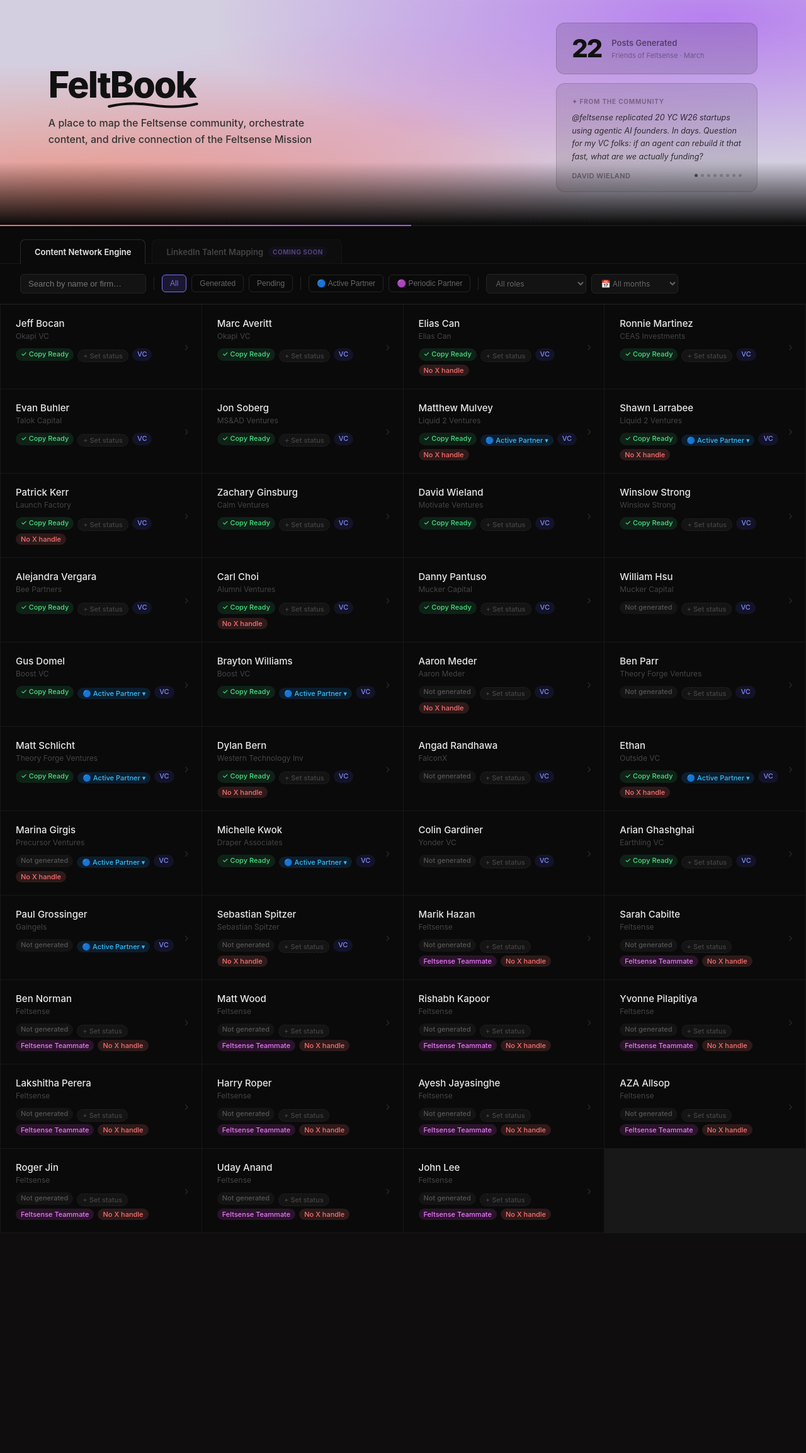
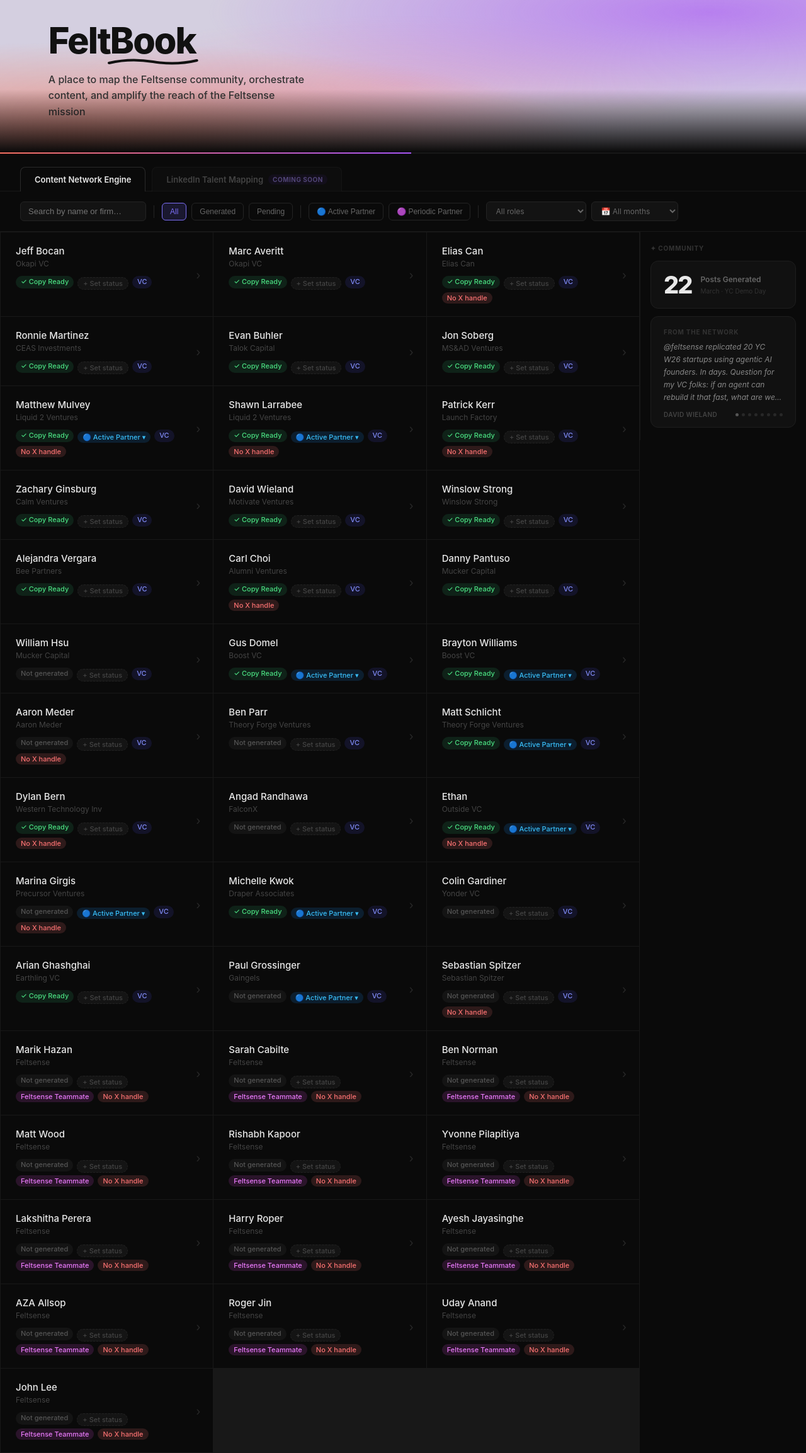
Before and after one commit to in-the-woods-sf/feltsenseproject, a Flask app: page / in a window 1280 px wide. Shown: the whole page at 63% size. Before the commit the page ends 1937 px from the top, so only its background shows below. Run offline with Flask 3, Linux system fonts and the light colour scheme.

Commit message:
move stat/carousel to sidebar beside grid; update subtitle copy
Co-Authored-By: Claude Sonnet 4.6 <noreply@anthropic.com>

```diff
--- a/templates/index.html
+++ b/templates/index.html
@@ -14,7 +14,6 @@
       min-height: 28vh;
       display: flex;
       align-items: center;
-      justify-content: center;
       padding: 36px 6vw 52px;
       background:
         radial-gradient(ellipse at 10% 95%, rgba(249, 112, 80, 0.70) 0%, transparent 50%),
@@ -22,7 +21,6 @@
         radial-gradient(ellipse at 50% 55%, rgba(232, 121, 177, 0.30) 0%, transparent 58%),
         #d4cfe0;
       overflow: hidden;
-      gap: 4vw;
     }
 
     .hero::after {
@@ -34,7 +32,6 @@
       pointer-events: none;
     }
 
-    /* Left column */
     .hero-left {
       flex: 1;
       min-width: 0;
@@ -78,66 +75,85 @@
       line-height: 1.6;
     }
 
-    /* Right column */
-    .hero-right {
-      width: clamp(240px, 26vw, 320px);
+    /* ── Content layout (grid + sidebar) ───────────────── */
+    .content-layout {
+      display: flex;
+      align-items: flex-start;
+    }
+    .grid-wrap {
+      flex: 1;
+      min-width: 0;
+    }
+
+    /* ── Sidebar ─────────────────────────────────────── */
+    .sidebar {
+      width: 264px;
       flex-shrink: 0;
+      padding: 20px 16px;
       display: flex;
       flex-direction: column;
-      gap: 14px;
-      position: relative;
-      z-index: 1;
+      gap: 12px;
+      position: sticky;
+      top: 0;
+      max-height: 100vh;
+      overflow-y: auto;
+      border-left: 1px solid #181818;
+      background: #0a0a0a;
+    }
+    .sidebar-label {
+      font-size: 10px;
+      font-weight: 700;
+      text-transform: uppercase;
+      letter-spacing: 0.8px;
+      color: #333;
+      margin-bottom: 2px;
     }
 
     /* Stat card */
     .stat-card {
-      background: rgba(0,0,0,0.12);
-      border: 1px solid rgba(0,0,0,0.15);
-      backdrop-filter: blur(8px);
-      border-radius: 14px;
-      padding: 20px 24px;
+      background: #111;
+      border: 1px solid #1e1e1e;
+      border-radius: 12px;
+      padding: 18px 20px;
       display: flex;
       align-items: center;
-      gap: 16px;
+      gap: 14px;
     }
     .stat-number {
-      font-size: 40px;
+      font-size: 38px;
       font-weight: 800;
       letter-spacing: -2px;
-      color: #111;
+      color: #e8e8e8;
       line-height: 1;
     }
     .stat-label {
-      font-size: 13px;
+      font-size: 12px;
       font-weight: 600;
-      color: rgba(0,0,0,0.5);
+      color: #666;
       line-height: 1.4;
     }
     .stat-sub {
-      font-size: 11px;
-      color: rgba(0,0,0,0.35);
+      font-size: 10px;
+      color: #333;
       margin-top: 3px;
     }
 
     /* Quote carousel */
     .quote-card {
-      background: rgba(0,0,0,0.10);
-      border: 1px solid rgba(0,0,0,0.13);
-      backdrop-filter: blur(8px);
-      border-radius: 14px;
-      padding: 22px 24px 18px;
-      min-height: 148px;
+      background: #111;
+      border: 1px solid #1e1e1e;
+      border-radius: 12px;
+      padding: 18px 20px 14px;
       display: flex;
       flex-direction: column;
       justify-content: space-between;
     }
     .quote-text {
-      font-size: 12.5px;
+      font-size: 12px;
       line-height: 1.65;
-      color: rgba(0,0,0,0.75);
+      color: #888;
       font-style: italic;
       flex: 1;
-      /* clamp to 4 lines */
       display: -webkit-box;
       -webkit-line-clamp: 5;
       -webkit-box-orient: vertical;
@@ -153,9 +169,9 @@
       margin-top: 12px;
     }
     .quote-name {
-      font-size: 11px;
+      font-size: 10px;
       font-weight: 600;
-      color: rgba(0,0,0,0.4);
+      color: #444;
       text-transform: uppercase;
       letter-spacing: 0.4px;
     }
@@ -166,17 +182,17 @@
     .quote-dot {
       width: 5px; height: 5px;
       border-radius: 50%;
-      background: rgba(0,0,0,0.2);
+      background: #282828;
       transition: background 0.3s;
     }
-    .quote-dot.active { background: rgba(0,0,0,0.55); }
+    .quote-dot.active { background: #555; }
     .quote-label {
       font-size: 10px;
       font-weight: 700;
       text-transform: uppercase;
       letter-spacing: 0.8px;
-      color: rgba(0,0,0,0.35);
-      margin-bottom: 10px;
+      color: #333;
+      margin-bottom: 8px;
     }
 
     .progress-bar { height: 2px; background: #181818; }
@@ -328,8 +344,6 @@
 
 <!-- ── Hero ──────────────────────────────────────────────── -->
 <div class="hero">
-
-  <!-- Left: title + subtitle -->
   <div class="hero-left">
     <h1 class="hero-title">
       Felt<span class="underlined">Book
@@ -338,37 +352,7 @@
         </svg>
       </span>
     </h1>
-    <p class="hero-sub">A place to map the Feltsense community, orchestrate content, and drive connection of the Feltsense Mission</p>
-  </div>
-
-  <!-- Right: stat + quote carousel -->
-  <div class="hero-right">
-
-    <!-- Posts generated count -->
-    <div class="stat-card">
-      <div class="stat-number">{{ generated }}</div>
-      <div>
-        <div class="stat-label">Posts Generated</div>
-        <div class="stat-sub">Friends of Feltsense · March</div>
-      </div>
-    </div>
-
-    <!-- Rotating quote carousel -->
-    {% if quotes %}
-    <div class="quote-card">
-      <div class="quote-label">✦ From the community</div>
-      <div class="quote-text" id="quote-text">{{ quotes[0].text }}</div>
-      <div class="quote-footer">
-        <span class="quote-name" id="quote-name">{{ quotes[0].name }}</span>
-        <div class="quote-dots" id="quote-dots">
-          {% for q in quotes %}
-          <div class="quote-dot {% if loop.index0 == 0 %}active{% endif %}"></div>
-          {% endfor %}
-        </div>
-      </div>
-    </div>
-    {% endif %}
-
+    <p class="hero-sub">A place to map the Feltsense community, orchestrate content, and amplify the reach of the Feltsense mission</p>
   </div>
 </div>
 
@@ -407,7 +391,11 @@
   </select>
 </div>
 
+<!-- ── Content layout (grid + sidebar) ───────────────────── -->
+<div class="content-layout">
+
 <!-- ── Grid ───────────────────────────────────────────────── -->
+<div class="grid-wrap">
 <div class="grid" id="grid">
   {% for vc in vcs %}
   <a class="card" href="/vc/{{ vc.slug }}"
@@ -454,7 +442,40 @@
     <span class="arrow">›</span>
   </a>
   {% endfor %}
-</div>
+</div><!-- end .grid -->
+</div><!-- end .grid-wrap -->
+
+<!-- ── Sidebar ─────────────────────────────────────────────── -->
+<aside class="sidebar">
+  <div class="sidebar-label">✦ Community</div>
+
+  <!-- Posts generated count -->
+  <div class="stat-card">
+    <div class="stat-number">{{ generated }}</div>
+    <div>
+      <div class="stat-label">Posts Generated</div>
+      <div class="stat-sub">March · YC Demo Day</div>
+    </div>
+  </div>
+
+  <!-- Rotating quote carousel -->
+  {% if quotes %}
+  <div class="quote-card">
+    <div class="quote-label">From the network</div>
+    <div class="quote-text" id="quote-text">{{ quotes[0].text }}</div>
+    <div class="quote-footer">
+      <span class="quote-name" id="quote-name">{{ quotes[0].name }}</span>
+      <div class="quote-dots" id="quote-dots">
+        {% for q in quotes %}
+        <div class="quote-dot {% if loop.index0 == 0 %}active{% endif %}"></div>
+        {% endfor %}
+      </div>
+    </div>
+  </div>
+  {% endif %}
+</aside>
+
+</div><!-- end .content-layout -->
 
 <!-- ── Floating status / engagement menu ──────────────────── -->
 <div class="status-menu" id="status-menu">
```
